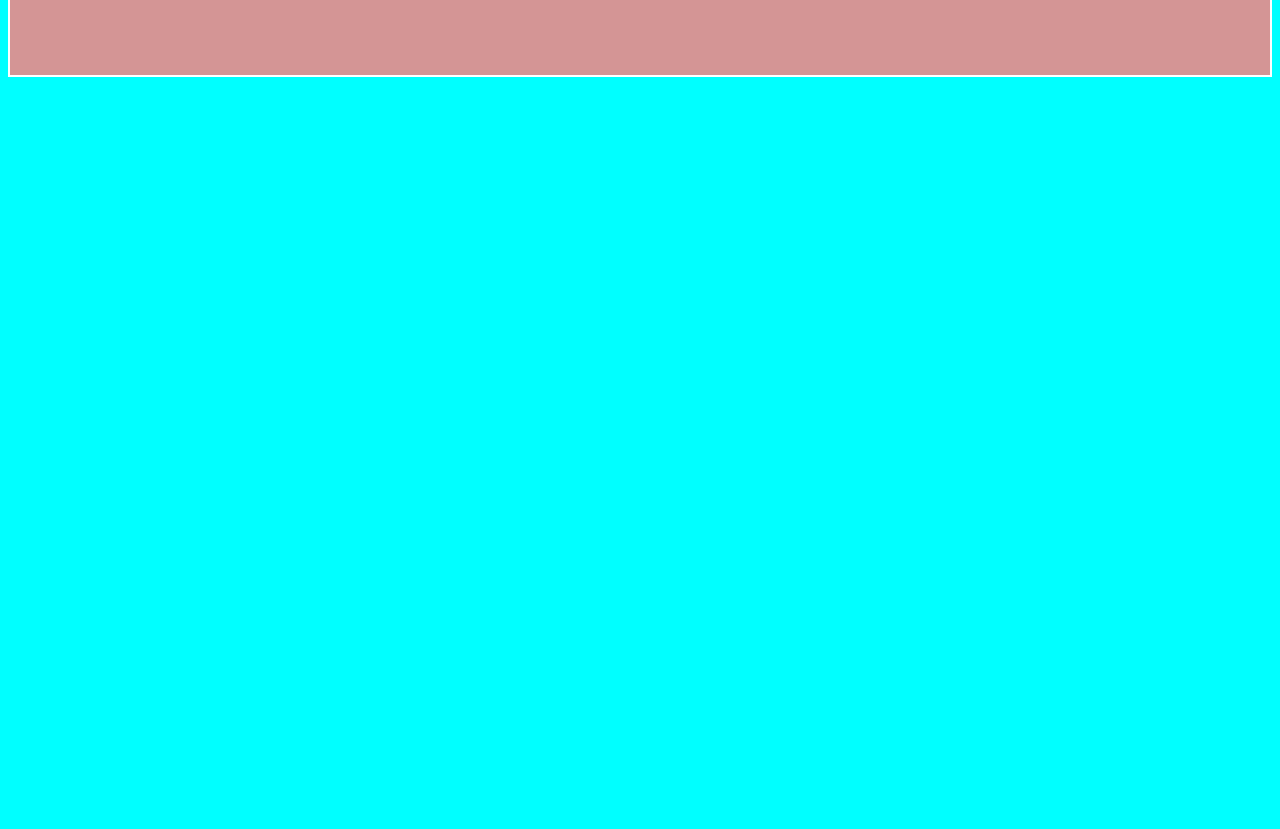
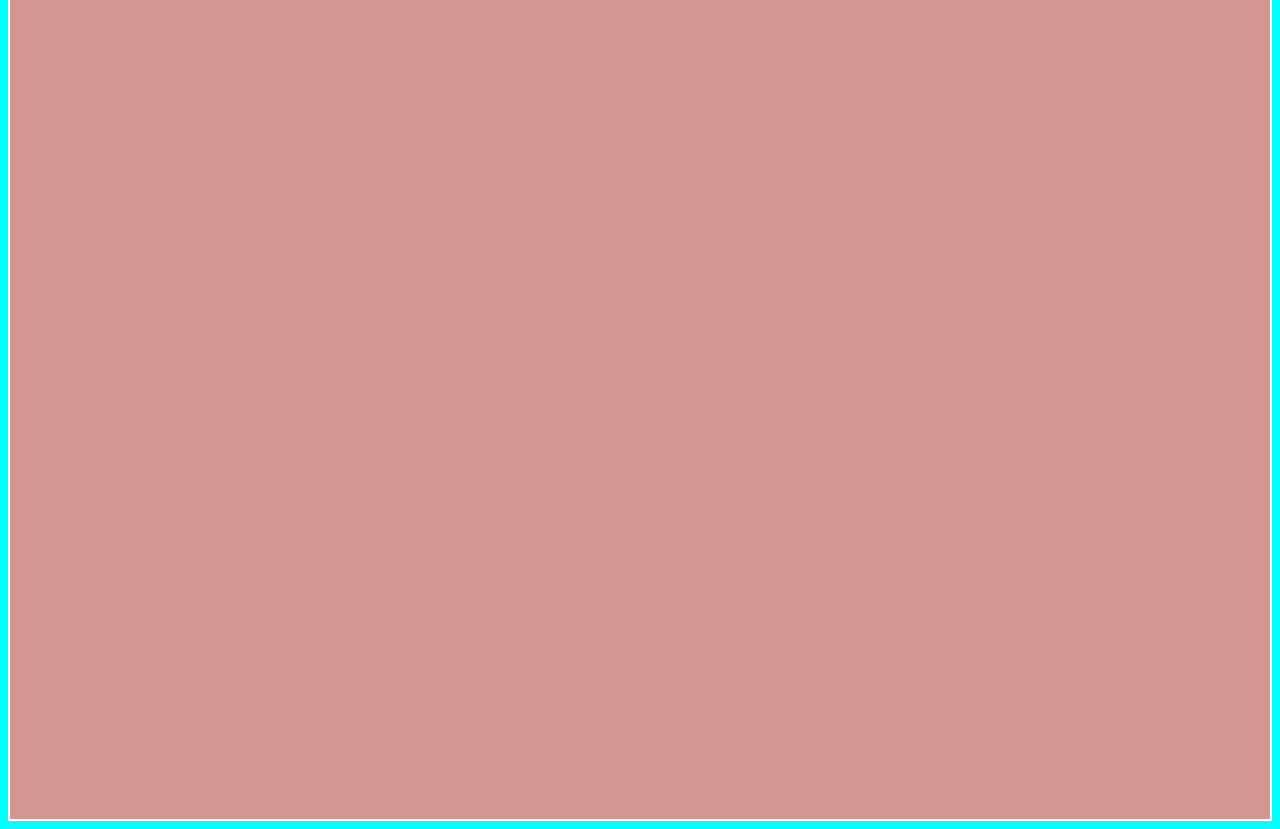
Before and after one commit to CodeLordGh/OIBSIP, a plain HTML site: page Tribute-Page/index.html in a window 1280 px wide. Shown: the part 71-900 px from the top of the page. Before the commit the page ends 800 px from the top, so only its background shows below. Drawn offline with Linux system fonts and the light colour scheme.

Commit message:
trying again

```diff
--- a/Tribute-Page/style.css
+++ b/Tribute-Page/style.css
@@ -1,12 +1,11 @@
 html{
     background-color: aqua;
 }
-
 body{
     background-color: #d49595;
     border: 2px solid white;
 }
 
 body div{
-    height: 7vh;
+    height: 100vh;
 }
```
